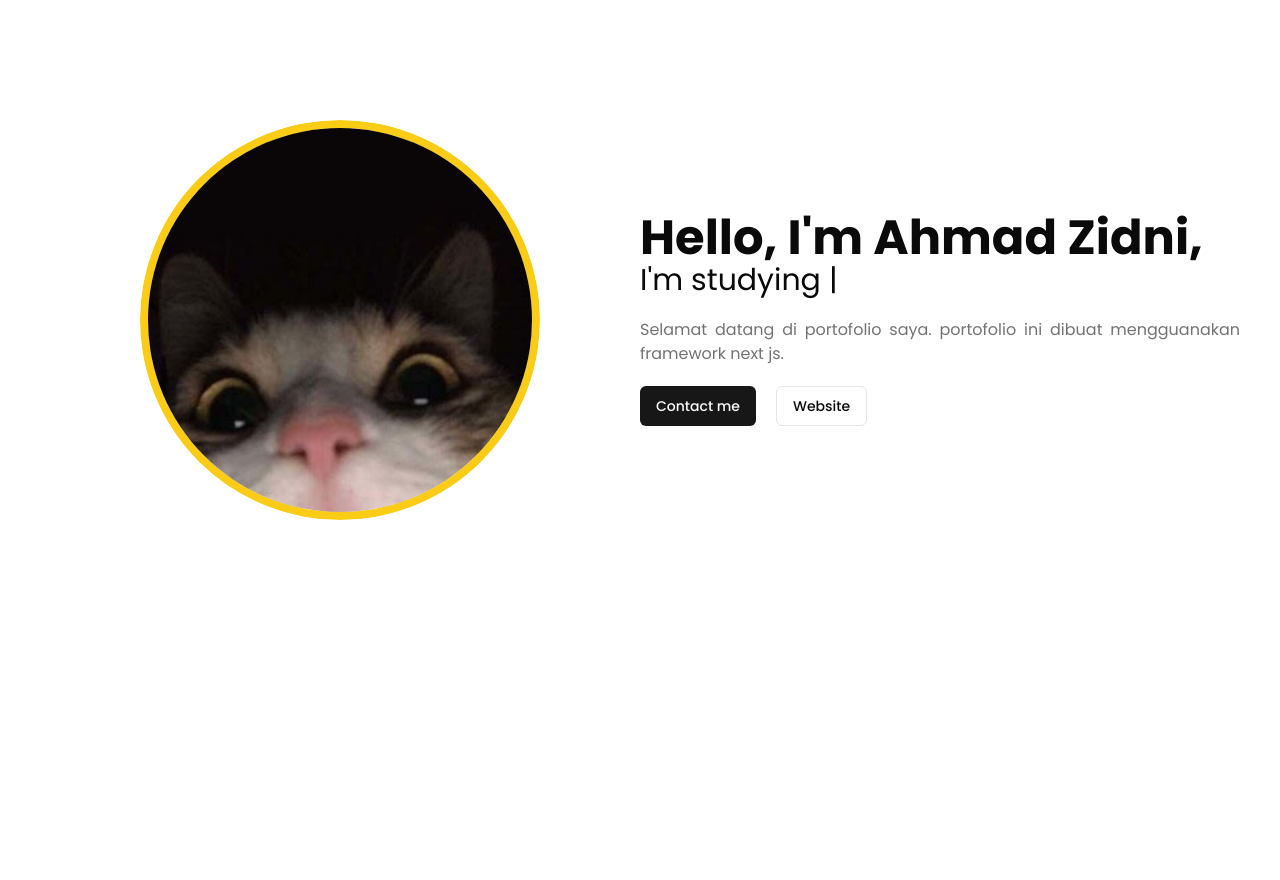
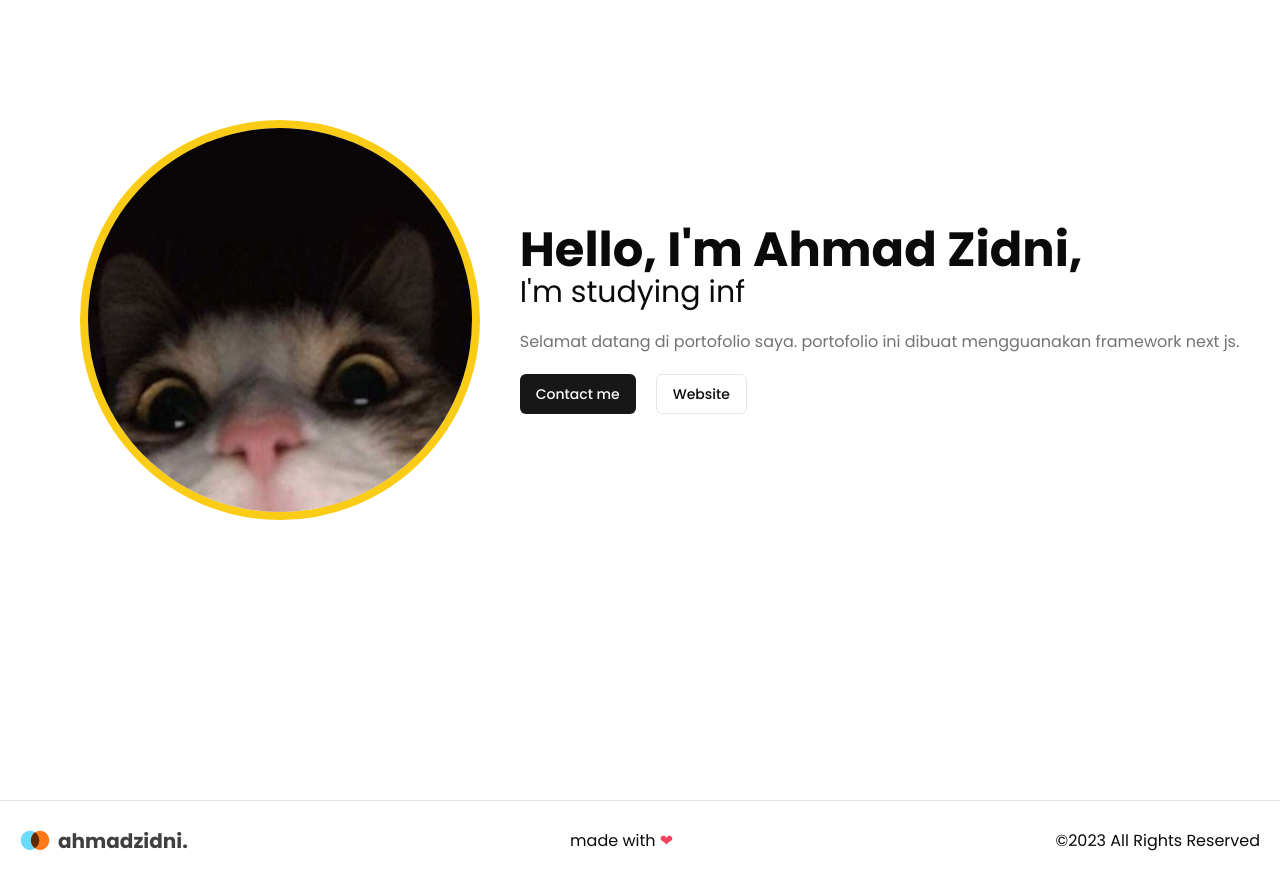
Before and after one commit to ahmaddzidnii/portofolio-nextjs, a Next.js app: page / in a window 1280 px wide. Shown: the part 160-1040 px from the top of the page. Before the commit the page ends 880 px from the top, so only its background shows below. Built offline with nearby package versions, Linux system fonts and the light colour scheme.

Commit message:
fix: downgrade version next js 14 to 13 for fix next top loader

```diff
--- a/app/(portofolio)/layout.tsx
+++ b/app/(portofolio)/layout.tsx
@@ -1,3 +1,4 @@
+import Footer from "@/components/footer";
 import Navbar from "@/components/navbar";
 
 const PortofolioLayout = ({ children }: { children: React.ReactNode }) => {
@@ -5,6 +6,7 @@ const PortofolioLayout = ({ children }: { children: React.ReactNode }) => {
     <>
       <Navbar />
       <main className="pt-20">{children}</main>
+      <Footer />
     </>
   );
 };
--- a/app/(portofolio)/page.tsx
+++ b/app/(portofolio)/page.tsx
@@ -11,11 +11,11 @@ export default function Home() {
   return (
     <>
       <div className="flex w-full min-h-screen  max-w-7xl mx-auto items-center px-10">
-        <div className="grid grid-cols-1 md:grid-cols-2 items-center gap-y-10 lg:gap-y-0">
-          <div className="relative mx-auto rounded-full overflow-hidden transform transition-transform duration-500 ">
+        <div className="grid grid-cols-1 md:grid-cols-5 items-center gap-y-10 lg:gap-y-0">
+          <div className="col-span-2 ">
             <Image src="/img/profile.jpg" alt="profile" width={400} height={400} className="mx-auto rounded-full border-8 border-yellow-400" />
           </div>
-          <div className="mx-auto flex flex-col w-full ">
+          <div className="col-span-3 mx-auto flex flex-col w-full ">
             <h1 className="text-3xl md:text-5xl font-bold">Hello, I'm Ahmad Zidni, </h1>
             <TypingText />
             <p className="mt-5 text-muted-foreground text-justify">Selamat datang di portofolio saya. portofolio ini dibuat mengguanakan framework next js.</p>
--- a/app/layout.tsx
+++ b/app/layout.tsx
@@ -20,7 +20,7 @@ export default function RootLayout({ children }: { children: React.ReactNode })
   return (
     <html lang="en" suppressHydrationWarning>
       <body className={poppins.className}>
-        {/* <NextTopLoader showSpinner={false} height={5} /> */}
+        <NextTopLoader showSpinner={false} height={5} />
         <ThemeProvider attribute="class" defaultTheme="system" enableSystem disableTransitionOnChange>
           {children}
         </ThemeProvider>
--- /dev/null
+++ b/components/footer.tsx
@@ -0,0 +1,20 @@
+import { Logo } from "./logo";
+
+const Footer = () => {
+  return (
+    <footer className="w-full h-20 border-t shadow-sm flex justify-between items-center px-5 mt-20">
+      <div className="hidden md:block">
+        <Logo />
+      </div>
+      <div>
+        made with <span className="text-rose-500">&#10084;</span>
+      </div>
+      <div>
+        &copy;
+        {`${new Date().getFullYear()} All Rights Reserved`}
+      </div>
+    </footer>
+  );
+};
+
+export default Footer;
--- a/components/navbar.tsx
+++ b/components/navbar.tsx
@@ -57,7 +57,7 @@ const Navbar = () => {
   ];
 
   return (
-    <header className={cn("fixed top-0 z-[99999] flex w-full mx-auto h-20 justify-between items-center p-4 border-b shadow-sm transition-all duration-300 ease-in-out ", isScroled && "bg-white dark:bg-slate-900")}>
+    <header className={cn("fixed top-0 flex w-full mx-auto h-20 justify-between items-center p-4 border-b shadow-sm transition-all duration-300 ease-in-out ", isScroled && "bg-white dark:bg-slate-900")}>
       <div className="flex items-center gap-x-2">
         <MobileSidebar />
         <Logo />
--- a/next.config.js
+++ b/next.config.js
@@ -1,4 +1,4 @@
 /** @type {import('next').NextConfig} */
-const nextConfig = {}
+const nextConfig = {};
 
-module.exports = nextConfig
+module.exports = nextConfig;
--- a/package.json
+++ b/package.json
@@ -15,7 +15,7 @@
     "class-variance-authority": "^0.7.0",
     "clsx": "^2.0.0",
     "lucide-react": "^0.292.0",
-    "next": "14.0.3",
+    "next": "13.5.4",
     "next-themes": "^0.2.1",
     "nextjs-toploader": "^1.6.4",
     "react": "^18",
```
Also changed, not shown: 1 other file (tests, documents, lock files or other folders).
